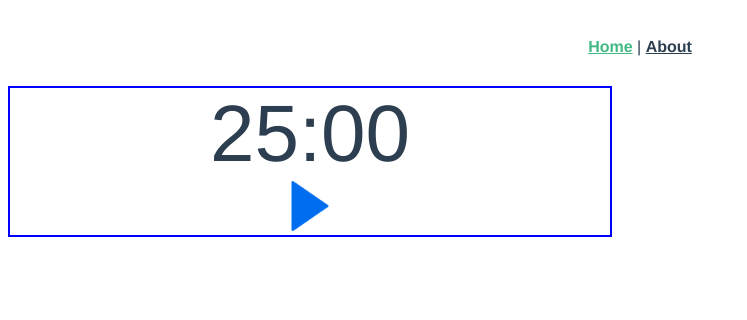
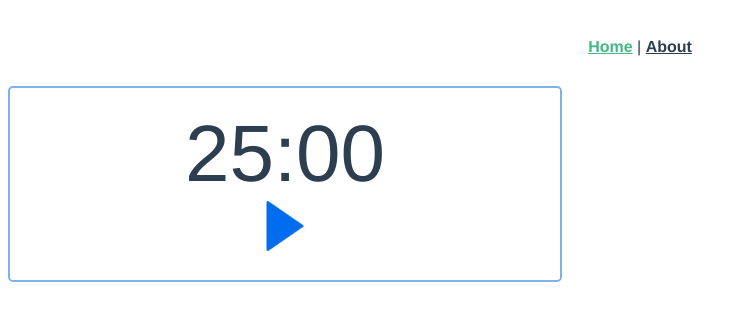
Before and after one commit to NEWeber/pomodoro-timer, a Vue app: page /#/ in a window 1280 px wide. Shown: the top 320 px of the page, without its empty margins (0-747 px from the left). Built offline with nearby package versions, Linux system fonts and the light colour scheme.

Commit message:
Add further styles to timer

```diff
--- a/src/components/timer/TimerSection.vue
+++ b/src/components/timer/TimerSection.vue
@@ -82,8 +82,11 @@ export default {
 
 <style lang="scss">
 .time-section {
-  border: 2px solid blue;
-  max-width: 600px;
+  // border: 2px solid #006DF0;
+  border: 2px solid #7AB4EF;
+  border-radius: 5px;
+  max-width: 500px;
+  padding: 20px 25px 25px 25px;
 }
 .time-display {
   position: relative;
```
